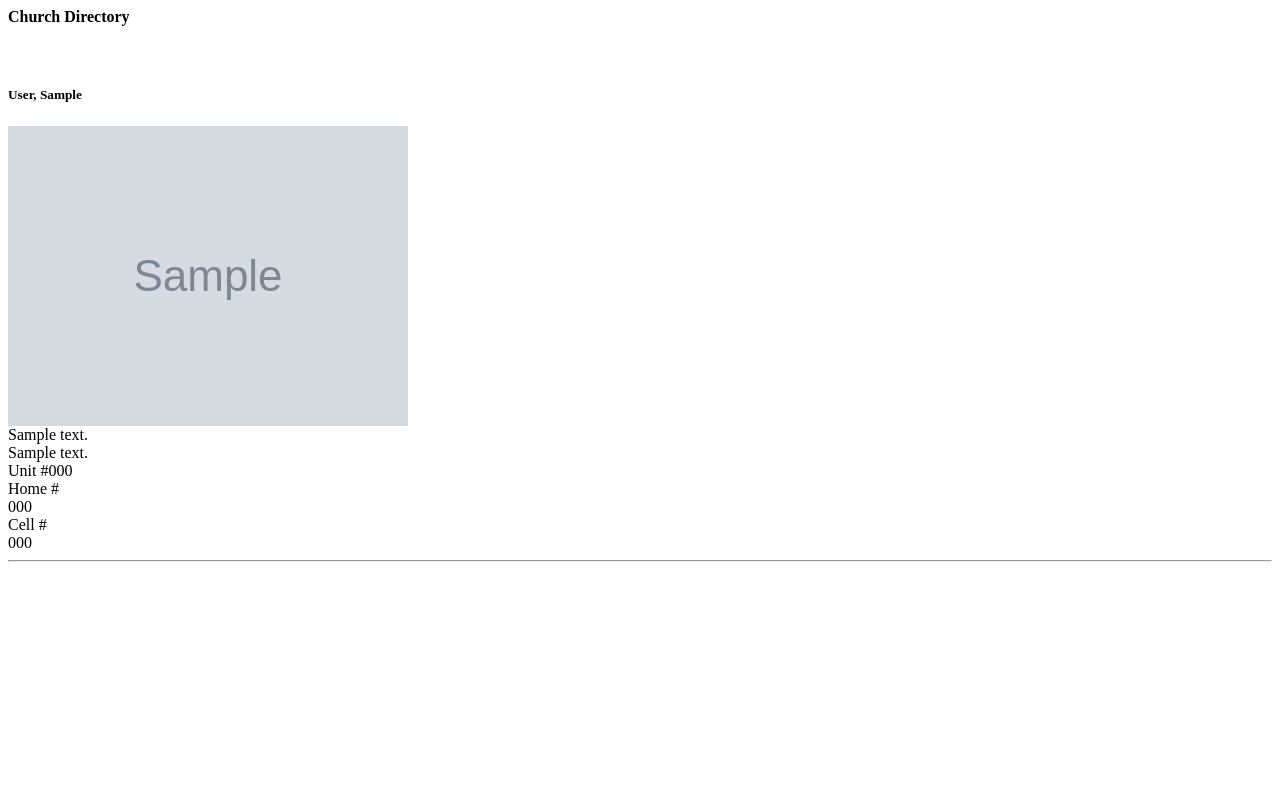
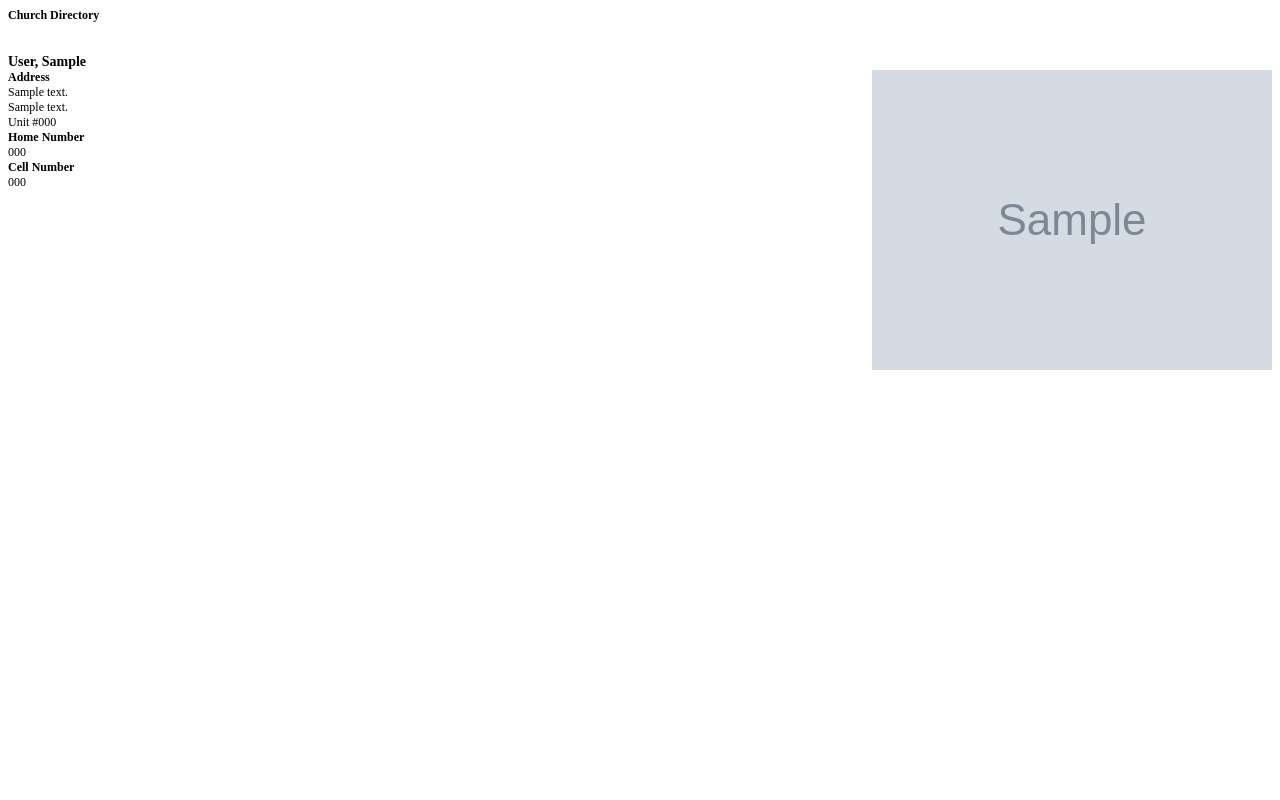
Before and after one commit to gtalent/soma, a Django app: page /church_directory/ in a window 1280 px wide. Run offline with Django 3.2, Linux system fonts and the light colour scheme; a user stored in the database is signed in; tables that the repository leaves empty hold one stand-in row (values such as "Sample post"); grey boxes marked "Sample" are stand-in pictures.

Commit message:
Improve appearance of church directory view

```diff
--- a/church_directory/models.py
+++ b/church_directory/models.py
@@ -4,14 +4,14 @@ from django_resized import ResizedImageField
 PERSON_PICTURE_DIR = 'images/church_directory/person/pictures'
 
 NON_MEMBER = 0
-MEMBER = 1
+ACTIVE_MEMBER = 1
 HOMEBOUND_MEMBER = 2
 OUTOFAREA_MEMBER = 3
 FORMER_MEMBER = 4
 
 MEMBERSHIP_STATUS = (
 	 (NON_MEMBER, 'Non-member'),
-	 (MEMBER, 'Member'),
+	 (ACTIVE_MEMBER, 'Active Member'),
 	 (HOMEBOUND_MEMBER, 'Homebound Member'),
 	 (OUTOFAREA_MEMBER, 'Out-of-area Member'),
 	 (FORMER_MEMBER, 'Former Member'),
@@ -39,7 +39,7 @@ class Person(models.Model):
 	birthday = models.DateField()
 	home_number = models.CharField('Home Number', max_length=10, blank=True, null=True)
 	cell_number = models.CharField('Cell Number', max_length=10, blank=True, null=True)
-	email_address = models.CharField('Email Address', max_length=75)
+	email_address = models.CharField('Email Address', max_length=75, blank=True, null=True)
 	address_line1 = models.CharField('Address Line 1', max_length=50)
 	address_line2 = models.CharField('Address Line 2', max_length=50, null=True, blank=True)
 	unit_number = models.CharField('Apartment Number', max_length=10, null=True, blank=True)
--- a/church_directory/templates/church_directory/person.html
+++ b/church_directory/templates/church_directory/person.html
@@ -1,17 +1,39 @@
 <html>
 	<head>
 		<title>Church Directory</title>
+		<style>
+			@page {
+				size: 14.8cm 21cm;
+			}
+			.personName {
+				font-size: 14;
+				font-weight: 600;
+			}
+			.fieldTitle {
+				font-weight: 600;
+			}
+			.directoryPicture {
+				float: right;
+			}
+			body {
+				font-size: 12;
+				font-family: "Sans-serif";
+			}
+		</style>
 	</head>
 	<body>
 		<h4>Church Directory</h4>
 		<br>
 		{% for person in people %}
-			<div>
-				<h5>{{ person.last_name }}, {{ person.first_name }}</h5>
+			<div class="page">
+				<div class="personName">{{ person.last_name }}, {{ person.first_name }}</div>
 
+				{% if person.picture %}
 					<img class="directoryPicture" src="/{{ person.picture }}"/>
-				<br>
+				{% endif %}
 
+				<div class="fieldTitle">Address</div>
+				<div class="address">
 					{% if person.address_line1 %}
 						{{ person.address_line1 }}
 						<br>
@@ -26,20 +48,21 @@
 						Unit #{{ person.unit_number }}
 						<br>
 					{% endif %}
+				</div>
 
 				{% if person.home_number %}
-					<div class="fieldTitle">Home #</div>
+					<div class="fieldTitle">Home Number</div>
 					{{ person.home_number }}
 					<br>
 				{% endif %}
 
 				{% if person.cell_number %}
-					<div class="fieldTitle">Cell #</div>
+					<div class="fieldTitle">Cell Number</div>
 					{{ person.cell_number }}
 					<br>
 				{% endif %}
 			</div>
-			<hr>
+			<br>
 		{% endfor %}
 	</body>
 </html>
```
Lines whose indentation alone changed are shown as unchanged.
